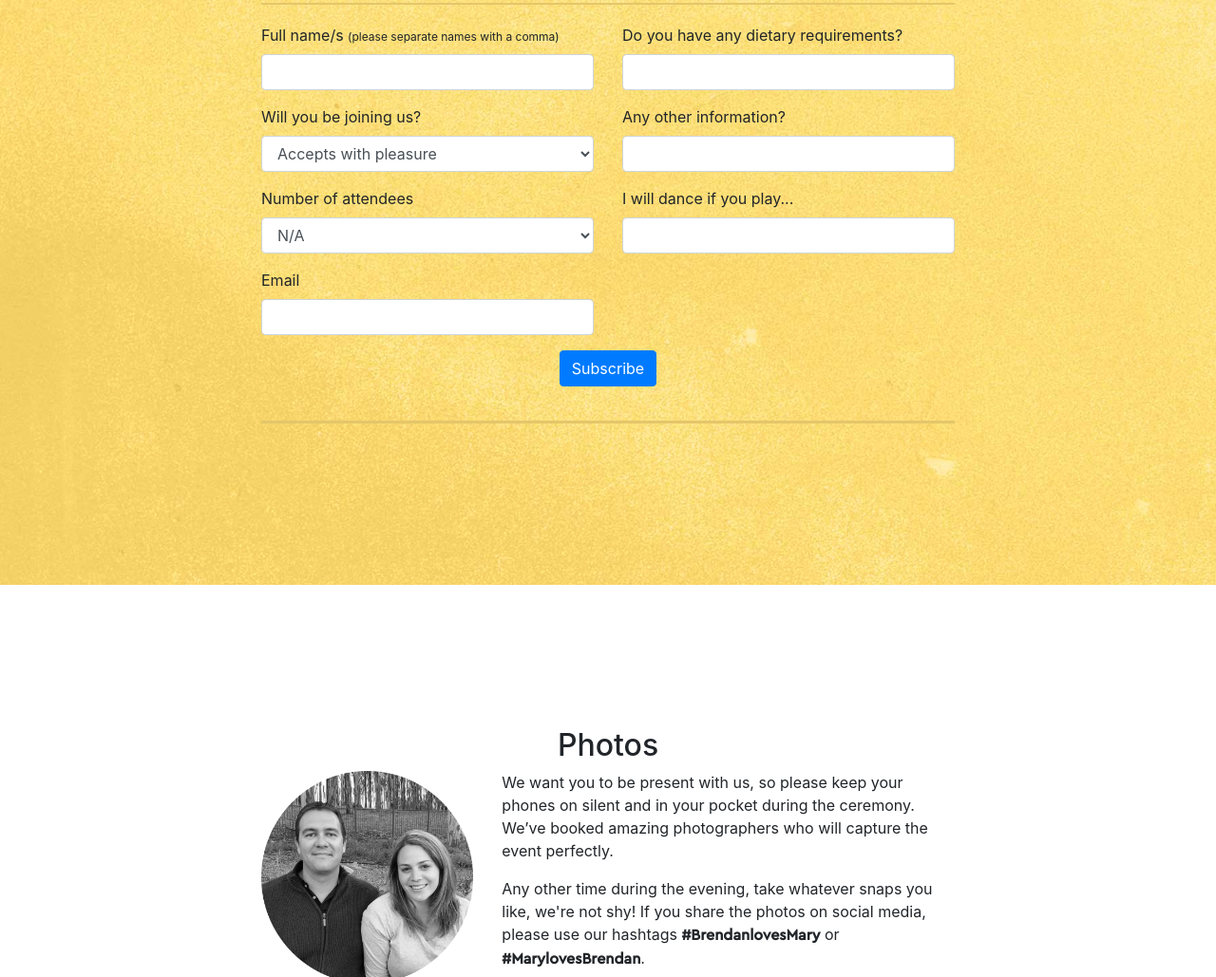
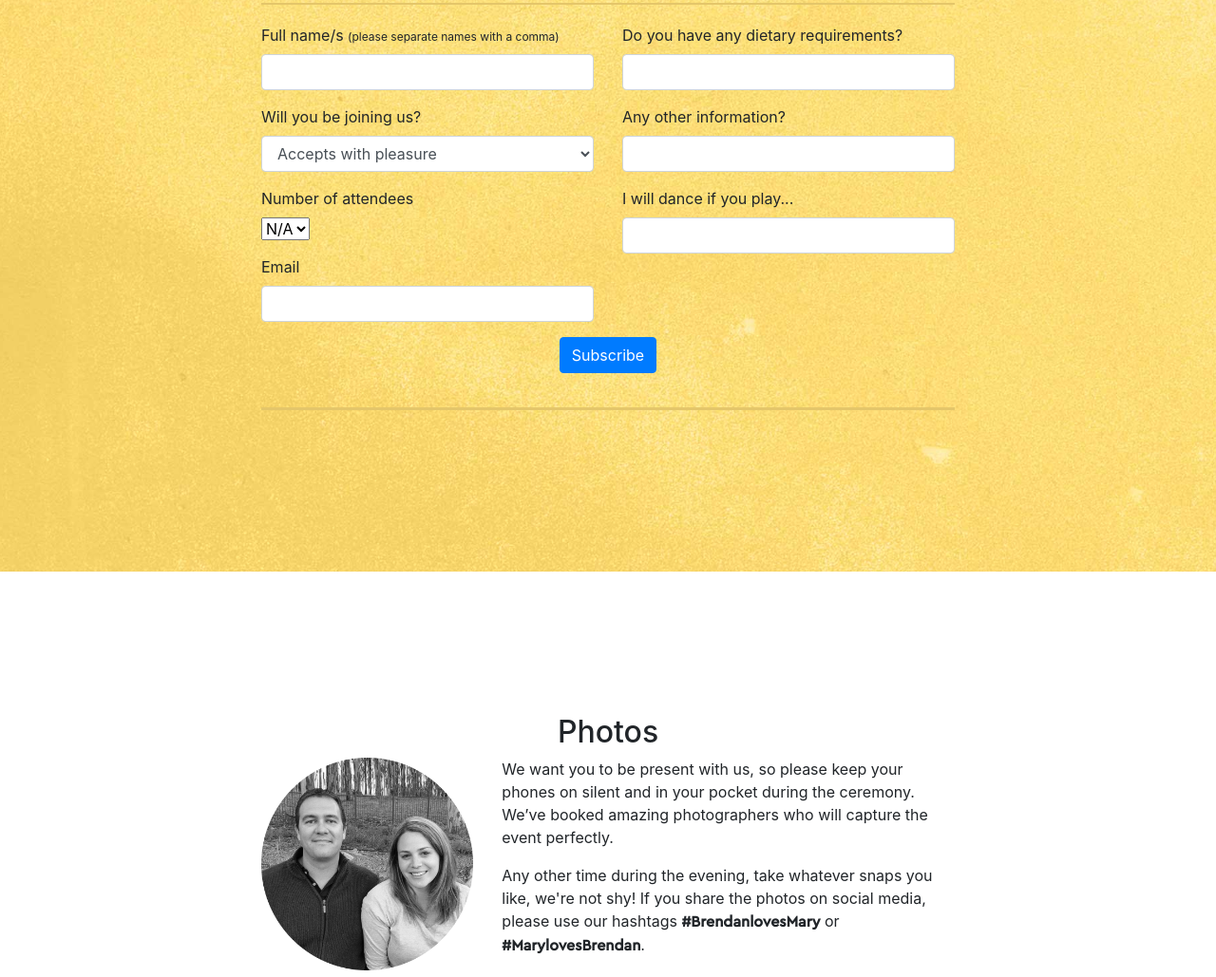
Before and after one commit to cohengum/maryandbrendan, a website with bundled scripts: page index.html in a window 1280 px wide. Shown: the part 2711-3740 px from the top of the page at 95% size. Built offline with nearby package versions, Linux system fonts and the light colour scheme.

Commit message:
attendees

```diff
--- a/index.html
+++ b/index.html
@@ -228,19 +228,20 @@ We recommend staying at the <a href="" class="purple-link" data-toggle="modal" d
         <option value="3207887">Accepts with pleasure</option>
         <option value="3207888">Declines with regrets</option>
     </select>
+
 </p>
 
 <p>
-    <label for="fieldjielru">Number of attendees</label>
+    <label for="fieldjdliqd">Number of attendees</label>
     <br />
-    <select id="fieldjiellk" name="cm-fo-jiellk" class="form-control">
-    <option value="3207887">N/A</option>
-        <option value="3207887">1</option>
-        <option value="3207888">2</option>
-        <option value="3207887">3</option>
-        <option value="3207888">4</option>
-        <option value="3207887">5</option>
-        <option value="3207888">6</option>
+    <select id="fieldjdliqd" name="cm-fo-jdliqd">
+        <option value="3333420">N/A</option>
+        <option value="3333421">1</option>
+        <option value="3333422">2</option>
+        <option value="3333423">3</option>
+        <option value="3333424">4</option>
+        <option value="3333425">5</option>
+        <option value="3333426">6</option>
     </select>
 </p>
 
```
